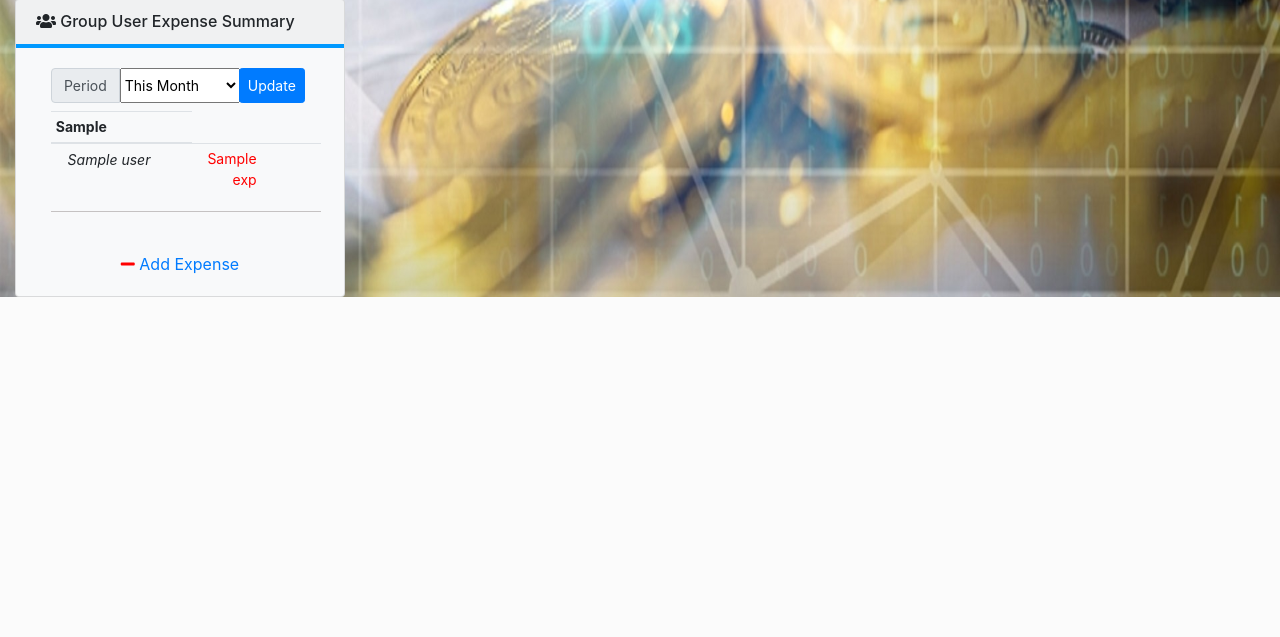
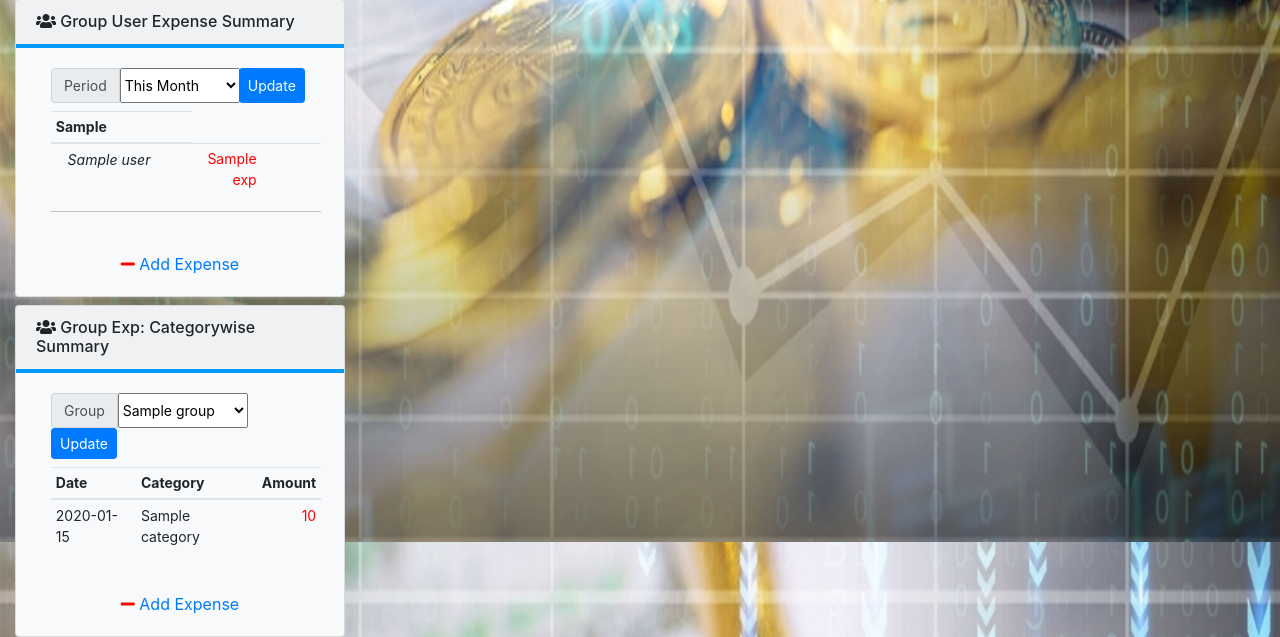
Before and after one commit to anandudagatti/GroupExpenseManager, a Django app: template templates/account.html in a window 1280 px wide. Shown: the part 738-1375 px from the top of the page. Before the commit the page ends 1035 px from the top, so only its background shows below. Run offline with Django 3.2, Linux system fonts and the light colour scheme; the template is opened without the code that fills it: most values are stand-ins (such as "Sample title", 1, 10 or a date in 2020); some libraries are stand-ins or nearby versions.

Commit message:
added group categorywise summary

```diff
--- a/templates/account.html
+++ b/templates/account.html
@@ -204,6 +204,69 @@
         </div>
     </div>
 </div>
+
+<div class="container group-account">
+    <div class="card text-left text-black bg-light mb-3">
+        <h6 class="card-header">
+            <i class="fas fa-users"></i>
+            Group Exp: Categorywise Summary
+        </h6>
+        <div class="card-body">
+            <form id="form-sub" method="POST">
+                <div class="container">
+                    <form id="form-sub" method="POST">
+                        <div class="input-group mb-2">
+                            <div class="input-group-prepend form-control-md">
+                                <label class="input-group-text" style="font-size: 14px;" for="select-group"> Group</label>
+                                <select style="width:130px" name="group_name" id="group_name">
+                                    {% for group in grouplist %}
+                                        {% if sess_group == group %}
+                                            <option selected value="{{group}}">{{group}}</option>
+                                        {% else %}
+                                            <option value="{{group}}">{{group}}</option>
+                                        {% endif %}
+                                    {% endfor %}
+                                </select>
+                            </div>
+                            <button class="btn btn-primary btn-sm" type="submit" name="update_group">Update</button>
+                        </div>
+                    </form>
+                    <table class="table table-sm group-summary">
+                        <thead>
+                            <tr style="text-align: left">
+                                <th>Date</th>
+                                <th>Category</th>
+                                <th>Amount</th>
+                            </tr>
+                        </thead>
+                        <tbody>
+                            <tr>
+                                {% for rw in category_summary.date_list %}
+                                    <td>{{rw}}</td>
+                                {% endfor %}
+                                {% for rw in category_summary.category_list %}
+                                    <td>{{rw}}</td>
+                                {% endfor %}
+                                {% for rw in category_summary.amount_list %}
+                                    <td style="width: 15%; color: red" align="right">{{rw}}</td>
+                                {% endfor %}
+                            <tr>
+                        </tbody>
+                    </table><br>
+                    <div class="row">
+                        <div class="col-12 text-center">
+                            <a href="{% url 'group_expenses' %}">
+                                <i style="color:red" class="fas fa-minus"></i>
+                                Add Expense
+                            </a>
+                        </div>
+                    </div>
+                </div>
+            </form>
+        </div>
+    </div>
+</div>
+
 <div class="container trans-summary d-none d-lg-block">
     <form id="form-sub" method="POST">
         <div class="card text-left text-black bg-light sm-1">
```
Also changed, not shown: user_login/sqlite3_read_write.py (+22 -0 lines), user_login/views.py (+5 -2 lines).
